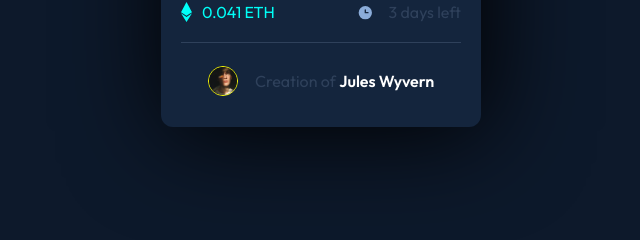
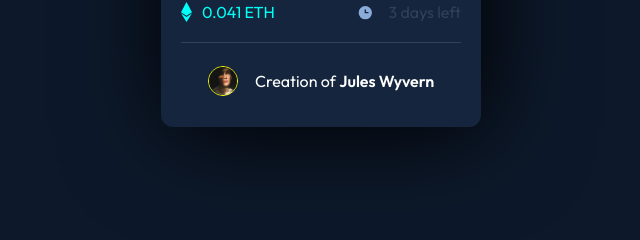
Before and after one commit to erredev-JS/Frontend-Mentor-NFT-preview-card-component, a plain HTML site: page index.html in a window 1280 px wide. Shown: the part 523-763 px from the top of the page, 319-959 px from the left. Drawn offline with Linux system fonts and the light colour scheme.

Commit message:
Update style.css

```diff
--- a/styles/style.css
+++ b/styles/style.css
@@ -37,7 +37,7 @@ body {
     background-color: var(--Very-dark-blue-card-BG);
     max-height: 500px;
     min-height: 450px;
-    min-width: 320px;
+    min-width: 300px;
     max-width: 320px;
 }
 
@@ -62,7 +62,7 @@ p {
 }
 
 b {
-    color: var(--White);
+    font-weight: bold;
 }
 
 .card-description {
@@ -76,6 +76,7 @@ b {
     padding: 0px 18px;
     padding-top: 15px;
     align-items: center;
+
 }
 
 .card-img {
@@ -97,7 +98,9 @@ b {
     border: 1px solid yellow;
     border-radius: 50%;
 }
-
+.autor-about{
+    color: var(--White);
+}
 .autor-img img {
     width: 100%;
 }
```
